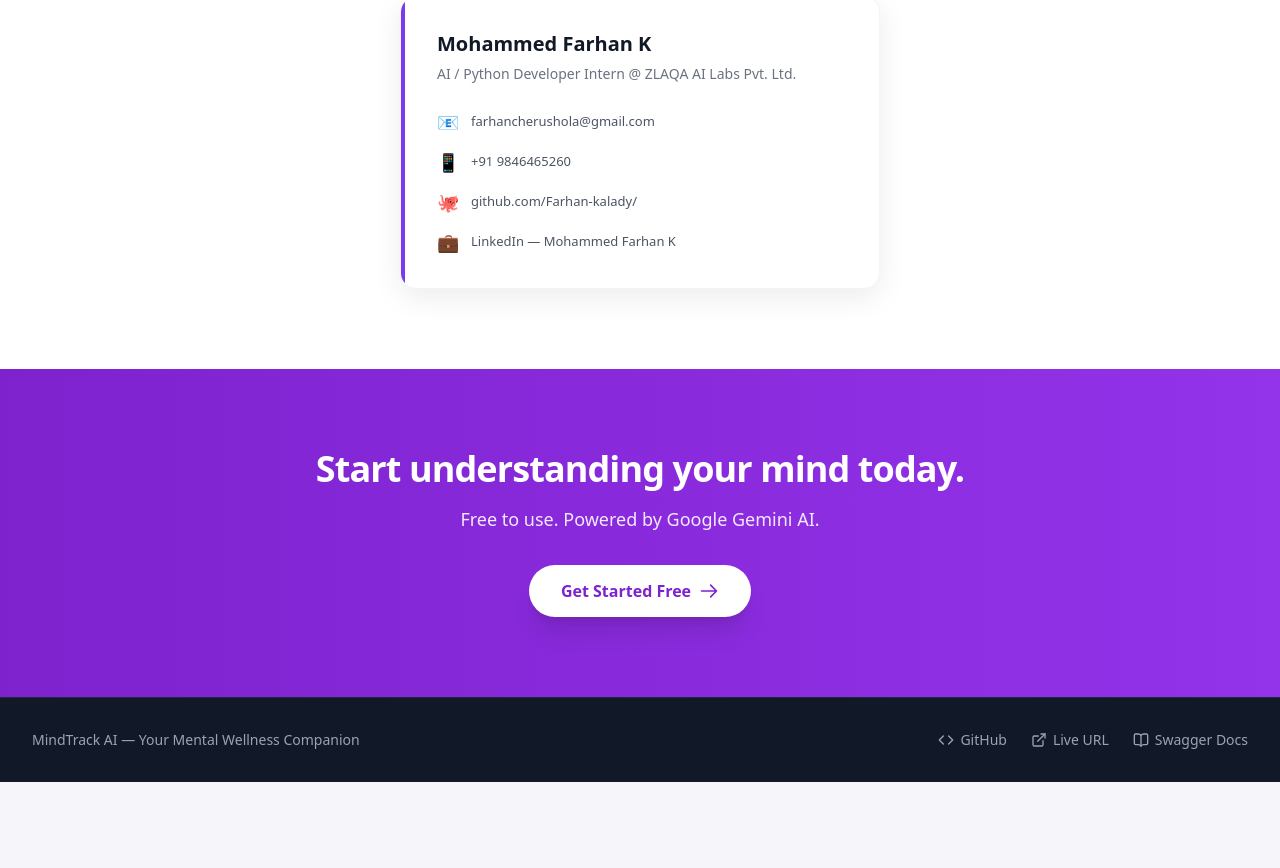
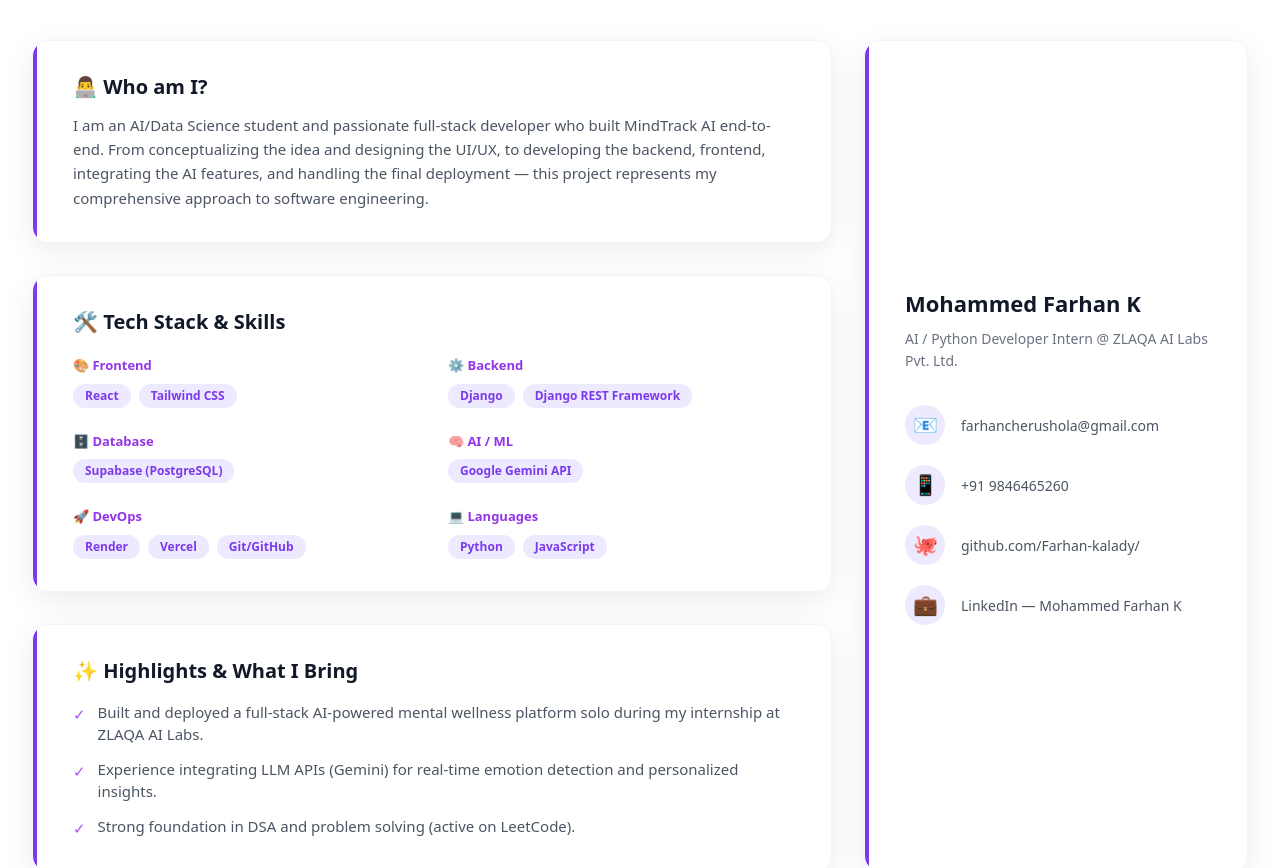
Before and after one commit to Farhan-kalady/MindTrack-AI, a React app in the folder frontend/: page / in a window 1280 px wide. Shown: the part 2040-2908 px from the top of the page. Before the commit the page ends 2822 px from the top, so only its background shows below. Built offline with nearby package versions, Linux system fonts and the light colour scheme; no server answers; the HTML template or start-up script is replaced by a standard one.

Commit message:
feat: expand About the Developer section on Home page

```diff
--- a/frontend/src/pages/Home.jsx
+++ b/frontend/src/pages/Home.jsx
@@ -120,28 +120,107 @@ export default function Home() {
 
             {/* ABOUT SECTION */}
             <section className="py-20 bg-white">
-                <div className="max-w-7xl mx-auto px-4 sm:px-6 lg:px-8 text-center">
-                    <h2 className="text-3xl font-bold text-gray-900 mb-12">Built by</h2>
+                <div className="max-w-7xl mx-auto px-4 sm:px-6 lg:px-8">
+                    <div className="text-center mb-12">
+                        <h2 className="text-3xl font-bold text-gray-900 mb-4">About the Developer</h2>
+                        <p className="text-gray-500 text-lg max-w-2xl mx-auto">
+                            The mind behind MindTrack AI.
+                        </p>
+                    </div>
 
-                    <div className="max-w-[480px] mx-auto bg-white rounded-2xl shadow-[0_8px_30px_rgb(0,0,0,0.08)] border border-gray-100 overflow-hidden text-left relative flex">
-                        <div className="w-1 bg-[#7C3AED] flex-shrink-0"></div>
-                        <div className="p-8 flex-grow">
-                            <h3 className="text-[20px] font-bold text-gray-900 mb-1">Mohammed Farhan K</h3>
-                            <p className="text-[14px] text-gray-500 mb-6 font-medium">AI / Python Developer Intern @ ZLAQA AI Labs Pvt. Ltd.</p>
+                    <div className="grid grid-cols-1 lg:grid-cols-3 gap-8 items-start">
+                        {/* Main Bio & Skills (Left Side - 2 Columns) */}
+                        <div className="lg:col-span-2 space-y-8">
+                            {/* Bio Card */}
+                            <div className="bg-white p-8 rounded-2xl shadow-[0_8px_30px_rgb(0,0,0,0.08)] border border-gray-100 hover:-translate-y-1 hover:shadow-[0_4px_20px_rgba(124,58,237,0.1)] transition-all duration-300 relative flex overflow-hidden">
+                                <div className="w-1 absolute left-0 top-0 bottom-0 bg-[#7C3AED]"></div>
+                                <div className="pl-2">
+                                    <h3 className="text-xl font-bold text-gray-900 mb-3 flex items-center gap-2">👨‍💻 Who am I?</h3>
+                                    <p className="text-gray-600 leading-relaxed text-[15px]">
+                                        I am an AI/Data Science student and passionate full-stack developer who built MindTrack AI end-to-end. From conceptualizing the idea and designing the UI/UX, to developing the backend, frontend, integrating the AI features, and handling the final deployment — this project represents my comprehensive approach to software engineering.
+                                    </p>
+                                </div>
+                            </div>
 
-                            <div className="space-y-3">
-                                <a href="mailto:farhancherushola@gmail.com" className="flex items-center gap-3 text-[13px] text-gray-600 hover:text-purple-600 transition-colors">
-                                    <span className="text-lg">📧</span> farhancherushola@gmail.com
-                                </a>
-                                <div className="flex items-center gap-3 text-[13px] text-gray-600">
-                                    <span className="text-lg">📱</span> +91 9846465260
+                            {/* Tech Stack Card */}
+                            <div className="bg-white p-8 rounded-2xl shadow-[0_8px_30px_rgb(0,0,0,0.08)] border border-gray-100 hover:-translate-y-1 hover:shadow-[0_4px_20px_rgba(124,58,237,0.1)] transition-all duration-300 relative overflow-hidden">
+                                <div className="w-1 absolute left-0 top-0 bottom-0 bg-[#7C3AED]"></div>
+                                <div className="pl-2">
+                                    <h3 className="text-xl font-bold text-gray-900 mb-5 flex items-center gap-2">🛠️ Tech Stack & Skills</h3>
+                                    <div className="grid grid-cols-1 sm:grid-cols-2 gap-6">
+                                        {[
+                                            { title: "Frontend", skills: "React, Tailwind CSS", icon: "🎨" },
+                                            { title: "Backend", skills: "Django, Django REST Framework", icon: "⚙️" },
+                                            { title: "Database", skills: "Supabase (PostgreSQL)", icon: "🗄️" },
+                                            { title: "AI / ML", skills: "Google Gemini API", icon: "🧠" },
+                                            { title: "DevOps", skills: "Render, Vercel, Git/GitHub", icon: "🚀" },
+                                            { title: "Languages", skills: "Python, JavaScript", icon: "💻" },
+                                        ].map((stack, idx) => (
+                                            <div key={idx}>
+                                                <p className="text-[13px] font-bold text-purple-600 mb-2">{stack.icon} {stack.title}</p>
+                                                <div className="flex flex-wrap gap-2">
+                                                    {stack.skills.split(', ').map((skill, sIdx) => (
+                                                        <span key={sIdx} className="px-3 py-1 bg-[#EDE9FE] text-[#7C3AED] text-xs font-semibold rounded-full">
+                                                            {skill}
+                                                        </span>
+                                                    ))}
+                                                </div>
+                                            </div>
+                                        ))}
+                                    </div>
                                 </div>
-                                <a href="https://github.com/Farhan-kalady/" target="_blank" rel="noreferrer" className="flex items-center gap-3 text-[13px] text-gray-600 hover:text-purple-600 transition-colors">
-                                    <span className="text-lg">🐙</span> github.com/Farhan-kalady/
-                                </a>
-                                <a href="#" target="_blank" rel="noreferrer" className="flex items-center gap-3 text-[13px] text-gray-600 hover:text-purple-600 transition-colors">
-                                    <span className="text-lg">💼</span> LinkedIn — Mohammed Farhan K
-                                </a>
+                            </div>
+
+                            {/* Highlights Card */}
+                            <div className="bg-white p-8 rounded-2xl shadow-[0_8px_30px_rgb(0,0,0,0.08)] border border-gray-100 hover:-translate-y-1 hover:shadow-[0_4px_20px_rgba(124,58,237,0.1)] transition-all duration-300 relative overflow-hidden">
+                                <div className="w-1 absolute left-0 top-0 bottom-0 bg-[#7C3AED]"></div>
+                                <div className="pl-2">
+                                    <h3 className="text-xl font-bold text-gray-900 mb-4 flex items-center gap-2">✨ Highlights & What I Bring</h3>
+                                    <ul className="space-y-3">
+                                        <li className="flex items-start gap-3 text-gray-600 text-[15px]">
+                                            <span className="text-purple-500 mt-0.5">✓</span>
+                                            Built and deployed a full-stack AI-powered mental wellness platform solo during my internship at ZLAQA AI Labs.
+                                        </li>
+                                        <li className="flex items-start gap-3 text-gray-600 text-[15px]">
+                                            <span className="text-purple-500 mt-0.5">✓</span>
+                                            Experience integrating LLM APIs (Gemini) for real-time emotion detection and personalized insights.
+                                        </li>
+                                        <li className="flex items-start gap-3 text-gray-600 text-[15px]">
+                                            <span className="text-purple-500 mt-0.5">✓</span>
+                                            Strong foundation in DSA and problem solving (active on LeetCode).
+                                        </li>
+                                    </ul>
+                                </div>
+                            </div>
+                        </div>
+
+                        {/* Contact Info (Right Side - 1 Column) */}
+                        <div className="bg-white rounded-2xl shadow-[0_8px_30px_rgb(0,0,0,0.08)] border border-gray-100 hover:-translate-y-1 hover:shadow-[0_4px_20px_rgba(124,58,237,0.1)] transition-all duration-300 relative overflow-hidden flex h-full">
+                            <div className="w-1 absolute left-0 top-0 bottom-0 bg-[#7C3AED]"></div>
+                            <div className="p-8 pl-10 flex-grow flex flex-col justify-center">
+                                <div className="mb-8">
+                                    <h3 className="text-[22px] font-bold text-gray-900 mb-2">Mohammed Farhan K</h3>
+                                    <p className="text-[14px] text-gray-500 font-medium leading-relaxed">AI / Python Developer Intern @ ZLAQA AI Labs Pvt. Ltd.</p>
+                                </div>
+
+                                <div className="space-y-5">
+                                    <a href="mailto:farhancherushola@gmail.com" className="flex items-center gap-4 text-[14px] text-gray-600 hover:text-purple-600 transition-colors group">
+                                        <div className="w-10 h-10 rounded-full bg-[#EDE9FE] group-hover:bg-purple-200 transition-colors flex items-center justify-center text-xl shrink-0">📧</div>
+                                        <span className="break-all">farhancherushola@gmail.com</span>
+                                    </a>
+                                    <div className="flex items-center gap-4 text-[14px] text-gray-600">
+                                        <div className="w-10 h-10 rounded-full bg-[#EDE9FE] flex items-center justify-center text-xl shrink-0">📱</div>
+                                        <span>+91 9846465260</span>
+                                    </div>
+                                    <a href="https://github.com/Farhan-kalady/" target="_blank" rel="noreferrer" className="flex items-center gap-4 text-[14px] text-gray-600 hover:text-purple-600 transition-colors group">
+                                        <div className="w-10 h-10 rounded-full bg-[#EDE9FE] group-hover:bg-purple-200 transition-colors flex items-center justify-center text-xl shrink-0">🐙</div>
+                                        <span>github.com/Farhan-kalady/</span>
+                                    </a>
+                                    <a href="#" target="_blank" rel="noreferrer" className="flex items-center gap-4 text-[14px] text-gray-600 hover:text-purple-600 transition-colors group">
+                                        <div className="w-10 h-10 rounded-full bg-[#EDE9FE] group-hover:bg-purple-200 transition-colors flex items-center justify-center text-xl shrink-0">💼</div>
+                                        <span>LinkedIn — Mohammed Farhan K</span>
+                                    </a>
+                                </div>
                             </div>
                         </div>
                     </div>
```
